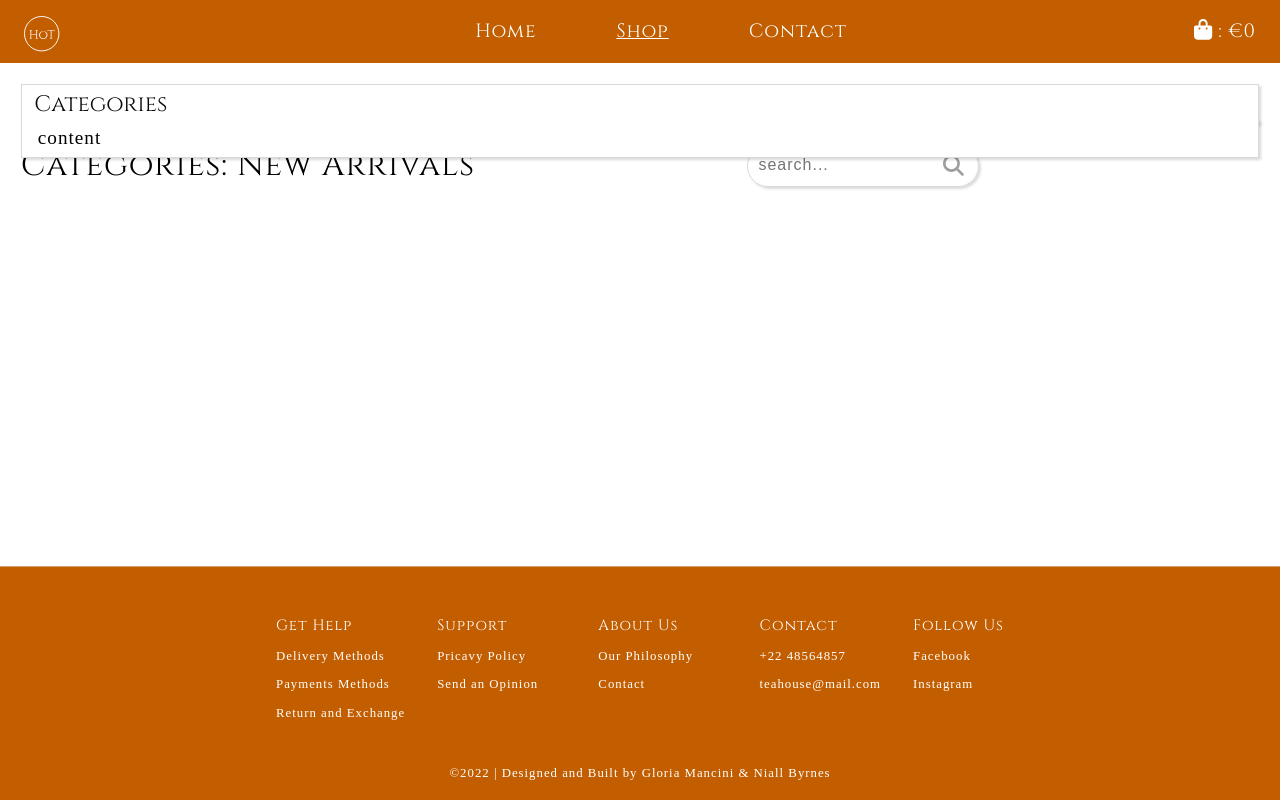
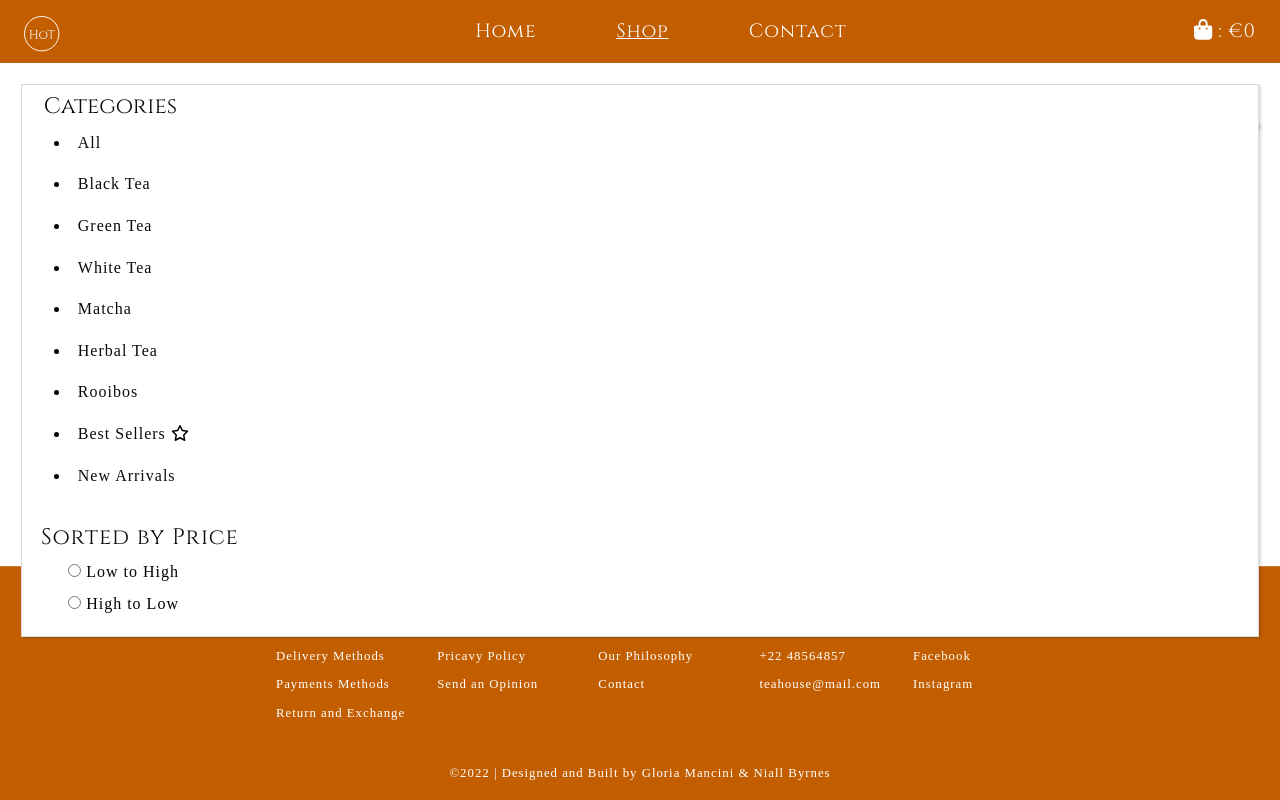
Before and after one commit to GlodallaLuna/the-house-of-tea, a Vue app: page /shop in a window 1280 px wide. Built offline with nearby package versions, Linux system fonts and the light colour scheme; a web font is replaced by a local one.

Commit message:
add style for the dropdown-menu

```diff
--- a/src/components/Menu.vue
+++ b/src/components/Menu.vue
@@ -32,7 +32,25 @@ export default {
                 <h3 class="menu__title">Categories</h3>
                 <font-awesome-icon class="arrow-down" icon="fa-solid fa-chevron-down" />
             </button>
-            <div class="dropdown-menu" :class="openCloseClass">content</div>
+            <div class="dropdown-menu" :class="openCloseClass">
+                <ul class="menu__links" >
+                    <li><a class="menu__link" href="#">All</a></li>
+                    <li><a class="menu__link" href="#">Black Tea</a></li>
+                    <li><a class="menu__link" href="#">Green Tea</a></li>
+                    <li><a class="menu__link" href="#">White Tea</a></li>
+                    <li><a class="menu__link" href="#">Matcha</a></li>
+                    <li><a class="menu__link" href="#">Herbal Tea</a></li>
+                    <li><a class="menu__link" href="#">Rooibos</a></li>
+                    <li><a class="menu__link" href="#">Best Sellers </a><font-awesome-icon icon="fa-regular fa-star"/></li>
+                    <li><a class="menu__link" href="#">New Arrivals</a></li>
+                </ul>
+
+                <div class="menu__sorted-price">
+                    <h3 class="menu__title">Sorted by Price</h3>
+                    <div class="menu__checkbox"><label><input type="radio" name="radio"/> Low to High </label></div>
+                    <div class="menu__checkbox"><label><input type="radio" name="radio"/> High to Low </label></div>
+                </div>
+            </div>
         </div>
 
     </div>
@@ -51,7 +69,7 @@ export default {
 }
 
 .dropdown {
-    padding: .2rem .4rem;
+    padding: .3rem 1rem;
 }
 
 .dropdown-menu {
@@ -59,8 +77,27 @@ export default {
     left: 0;
     width: 100%;
     border-top: none;
-    padding: .2rem 1rem;
-    font-size: 1.2rem;
+
+    z-index: 998;
+
+}
+
+.menu__links {
+    list-style: disc;
+    padding-left: 1.5rem;
+}
+
+.menu__links>li {
+    margin-left: 1.5rem;
+    padding: .5rem;
+}
+
+.menu__link {
+    color: var(--clr-primary-black);
+}
+
+.menu__link:hover {
+    text-decoration: underline;
 }
 .menu__title {
     font-family: var(--font-cinzel);
@@ -81,6 +118,15 @@ export default {
 .arrow-down {
     font-size: 1.35rem;
     color: var(--clr-gray-200);
+}
+
+.menu__sorted-price {
+    padding: 1.5rem 1.2rem 1rem 1.2rem;
+}
+
+.menu__checkbox {
+    margin-left: 1.5rem;
+    padding: .2rem
 }
 
 
--- a/src/main.js
+++ b/src/main.js
@@ -11,7 +11,8 @@ import { faSquareXmark } from '@fortawesome/free-solid-svg-icons'
 import { faArrowLeftLong } from '@fortawesome/free-solid-svg-icons'
 import { faMagnifyingGlass } from '@fortawesome/free-solid-svg-icons'
 import { faChevronDown } from '@fortawesome/free-solid-svg-icons'
-library.add(faBagShopping, faBars, faSquareXmark, faArrowLeftLong, faMagnifyingGlass, faChevronDown)
+import { faStar } from '@fortawesome/free-regular-svg-icons'
+library.add(faBagShopping, faBars, faSquareXmark, faArrowLeftLong, faMagnifyingGlass, faChevronDown, faStar)
 
 
 
```
